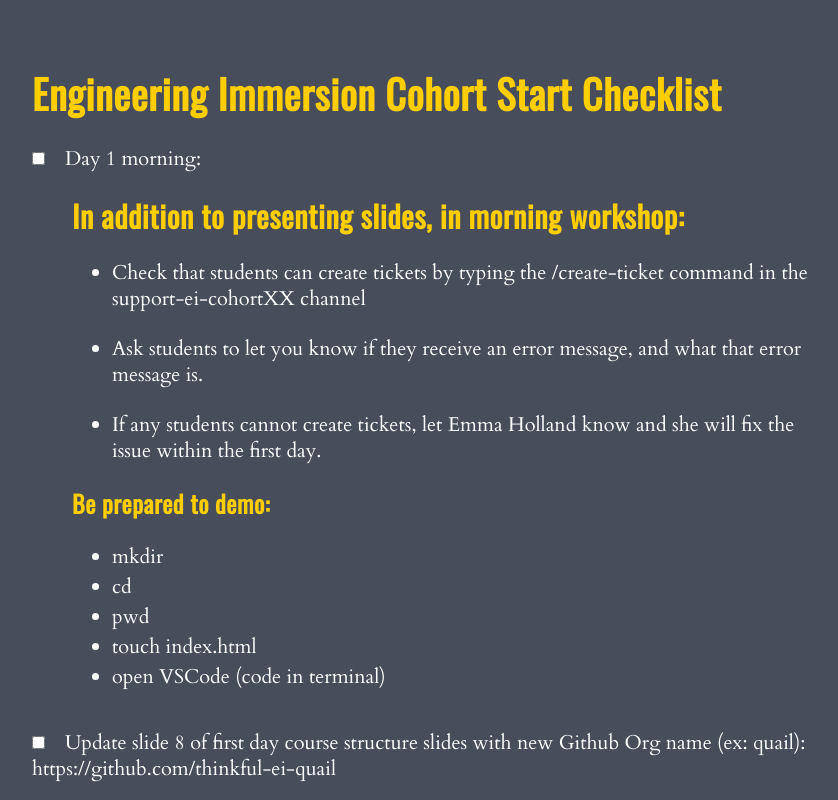
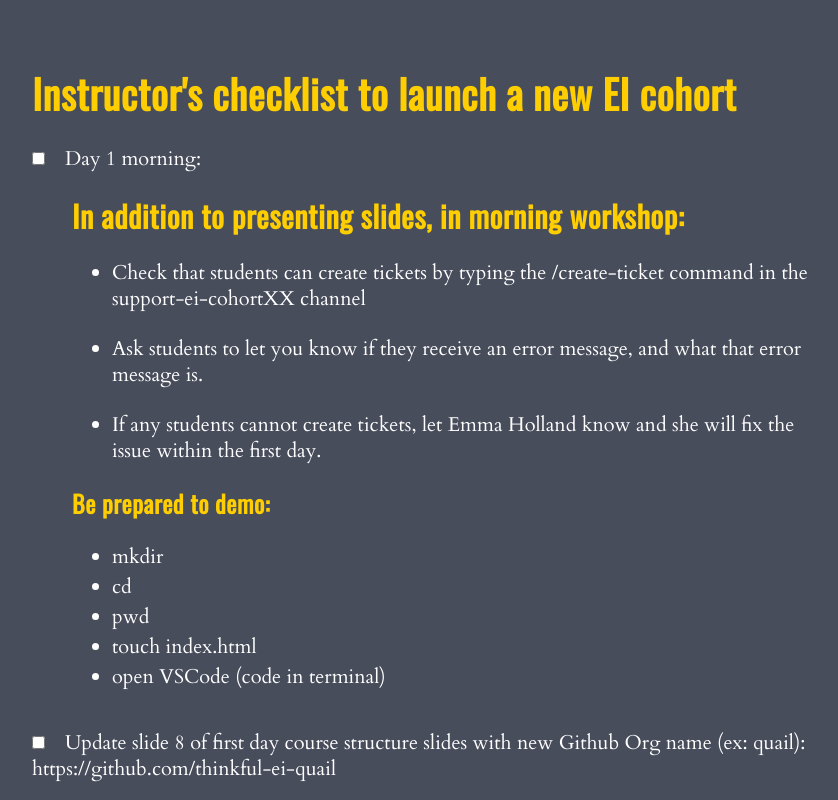
Before and after one commit to Thinkful-Ed/ei-cohort-start-checklist, a plain HTML site: page index.html in a window 1280 px wide. Shown: the top 800 px of the page, without its empty margins (208-1046 px from the left). Drawn offline with nearby package versions, Linux system fonts and the light colour scheme.

Commit message:
Changes heading verbiage

```diff
--- a/index.html
+++ b/index.html
@@ -12,7 +12,7 @@
 
 <body>
   <main>
-    <h1>Engineering Immersion Cohort Start Checklist</h1>
+    <h1>Instructor's checklist to launch a new EI cohort</h1>
     <input type="checkbox" />Day 1 morning:
     <section>
       <h2>
```
